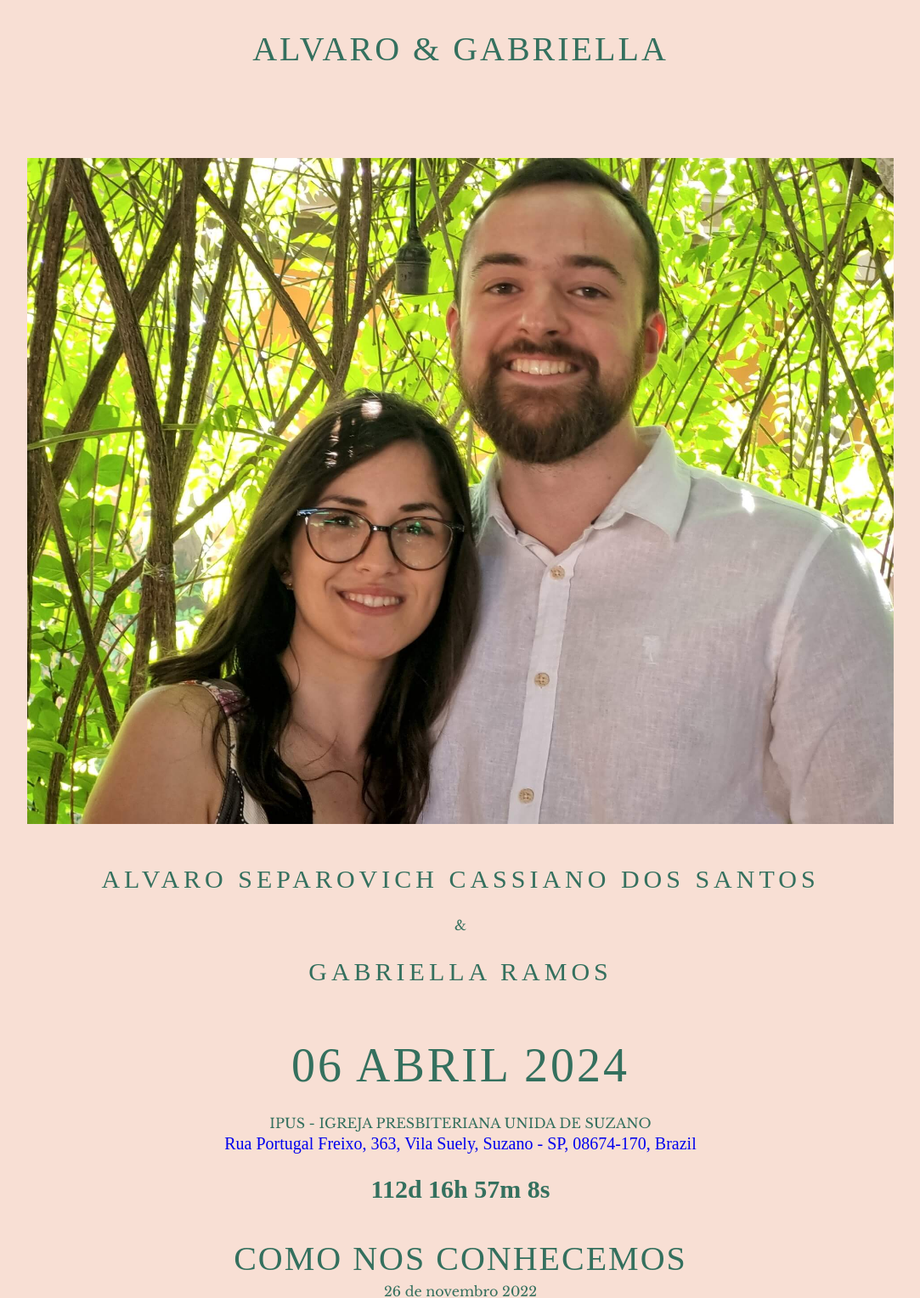
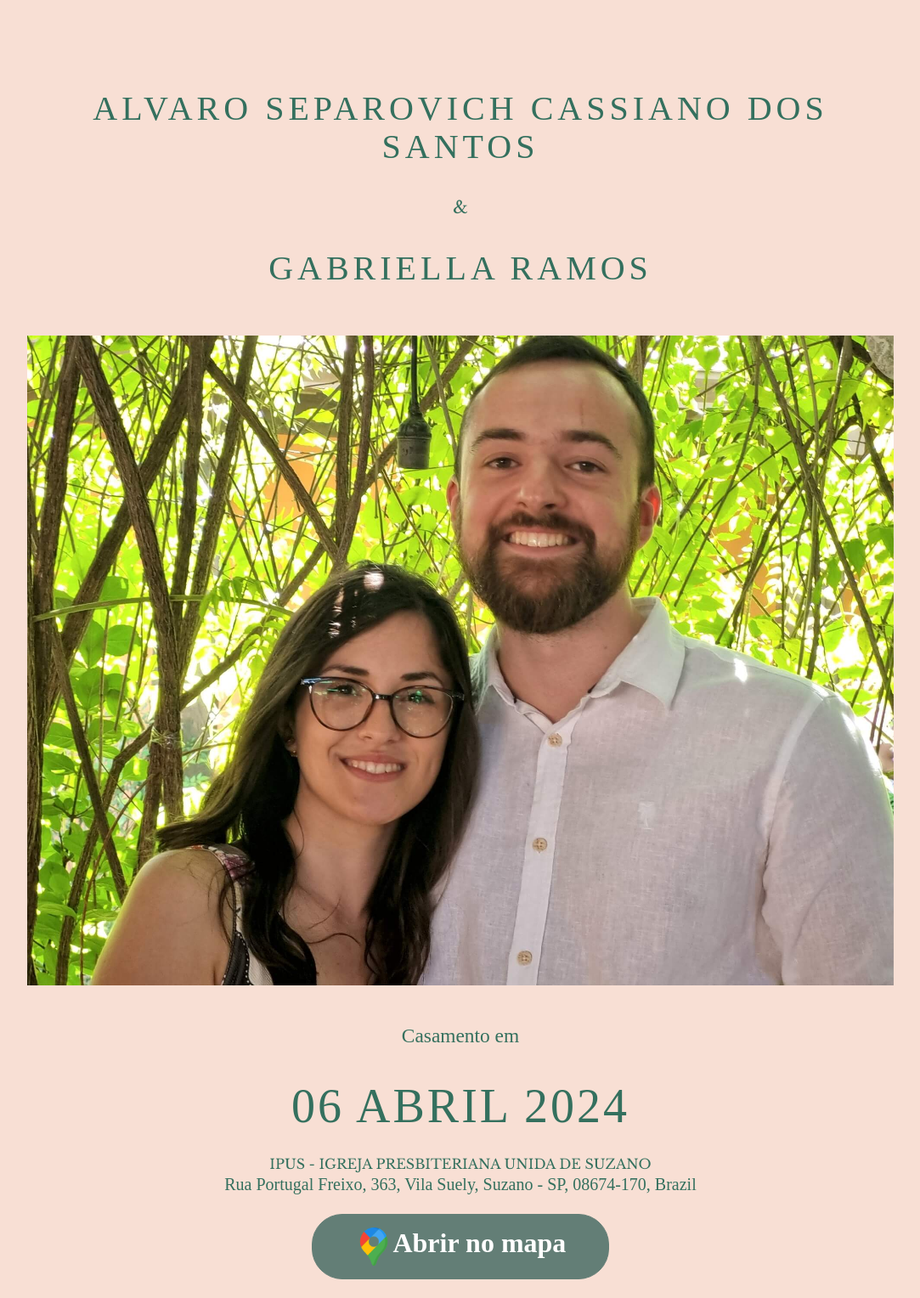
Before and after one commit to alvaroseparovich/wedding, a website: page index.html in a window 1280 px wide. Shown: the top 1528 px of the page at 85% size, without its empty margins (98-1181 px from the left). Drawn offline with Linux system fonts and the light colour scheme; a web font is replaced by a local one.

Commit message:
Upgrade on the aparence

```diff
--- a/index.html
+++ b/index.html
@@ -1,4 +1,5 @@
-<html lang="en"><head>
+<html lang="en">
+<head>
   <title>Alvaro &amp; Gabriella - 06 Abril 2024</title>
   <meta name="description" content="Site do nosso casamento - Alvaro Separovich e Gabriella Ramos ">
   <meta name="viewport" content="width=device-width, initial-scale=1.0">
@@ -74,6 +75,30 @@
   * {
     font-family: "EB Garamond";
   }
+  .max-smartphone {
+    height: auto;
+  }
+
+  button {
+    color: #ffffff;
+    background-color: #637E76;
+    font-size: 19px;
+    border: 1px solid #637E76;
+    border-radius: 36px;
+    padding: 15px 50px;
+    cursor: pointer;
+    display: inline-flex;
+    font-size: 1.6em;
+    font-weight: bold;
+  }
+  button img {
+    width: 1.4em;
+  }
+  button:hover {
+    color: #ffffff;
+    background-color: #C69774;
+    border-color: #C69774;
+  }
 </style>
 <style>
   .accordion {
@@ -105,18 +130,6 @@
 <body class="">
 
   <div id="public-v2" data-themekey="essenza" class="css-d3v9zr e74ib1q0" style="background-repeat:no-repeat;background-size:100% auto;background-attachment:inherit">
-<!--=============================================HEADER ==============================================
-  ------------------------------------------------- ----------------------------------------------
-  ===========================================================================================================
-  -->
-    <div class="css-or2dyt efxys352">
-      <div class="css-1mtfkup e9x23h80" style="margin-left: auto; margin-right: auto; z-index: 400;">
-        <h2 class="css-lnhrpw efxys350" style=" font-weight: 400; text-transform: uppercase; line-height: 1.5; letter-spacing: 3px; font-size: 40px;">
-Alvaro &amp; Gabriella</h2>
-      </div>
-    </div>
-
-
 
 <!--=========================================== CORPO DO SITE ============================================
 --------------------------------------------------------------------------------------------
@@ -124,49 +137,68 @@ Alvaro &amp; Gabriella</h2>
 -->
 <div class="css-vabva8 em3lr7s1"><div class="IcDisableChildrenOfContainer css-vc763q em3lr7s0"><div class="css-taqna2 e1ujlxa80"><div class="css-1dpmu71 e17no0m73"><div class="css-gnksum e1ol6c1n5">
 
+<!-- ========================================== NOME DO CASAL =========================================
+--------------------------------------------------------------------------------------------
+===========================================================================================================
+-->
+<h2 style="
+  font-weight: 400;
+  text-transform: uppercase;
+  line-height: 1.11;
+  letter-spacing: 5px;
+  font-size: 2em;
+  ">
+  Alvaro separovich Cassiano dos Santos
+</h2>
+
+<div style="
+  font-family: &quot;Libre Baskerville&quot;;
+  font-weight: 400;
+  text-transform: none;
+  line-height: 1.63;
+  letter-spacing: normal;
+  font-size: 16px;
+  font-size: 1em;">
+  &amp;
+</div>
+
+<h2 style="
+  font-weight: 400;
+  text-transform: uppercase;
+  line-height: 1.11;
+  letter-spacing: 5px;
+  font-size: 2em;">
+Gabriella Ramos
+</h2>
+<br>
 
 <!--=========================================== BANNER OF TRUTH ============================================
 --------------------------------------------------------------------------------------------
 ===========================================================================================================
 -->
 
-  <img src="/imgs/casal/casal.jpg" class="css-1exscpf elkal1d1">
+  <img src="/imgs/casal/casal.jpg" class="css-1exscpf elkal1d1 max-smartphone">
       <br><br>
 
-
-<!-- ========================================== NOME DO CASAL =========================================
---------------------------------------------------------------------------------------------
-===========================================================================================================
--->
-  <div class="css-3mks1f esrdw8g8">
-    <div class="css-x23uhb esrdw8g7">
-      <div class="css-12pv65i esrdw8g1">
-        <div class="css-e58mg4 esrdw8g5">
-          <h2 class="css-193juo5 esrdw8g0" style=" font-weight: 400; text-transform: uppercase; line-height: 1.11; letter-spacing: 5px;">
-Alvaro separovich Cassiano dos Santos</h2>
-        </div>
-        <div class="css-165p0iv esrdw8g3" style="font-family: &quot;Libre Baskerville&quot;; font-weight: 400; text-transform: none; line-height: 1.63; letter-spacing: normal; font-size: 16px;">
-          &amp;</div>
-        <div class="css-e58mg4 esrdw8g4">
-          <h2 class="css-193juo5 esrdw8g0" style=" font-weight: 400; text-transform: uppercase; line-height: 1.11; letter-spacing: 5px;">
-Gabriella Ramos</h2>
-        </div>
-      </div>
-    </div>
-  </div>
 
 <!--   ================================================= DATA E LOCAL ===========================================
 ===========================================================================================================
 -->
 
+<h3 style="font-weight: 300;">
+Casamento em </h3>
   <div class="e1ol6c1n3 css-5ael0v ei5ahdy5">
     <div class="css-xi606m ei5ahdy1">
-      <h3 class="css-gf341y epna9lj0" style=" font-weight: 400; text-transform: uppercase; line-height: 1.07; letter-spacing: 3px;">
-06 Abril 2024</h3>
+<h3 class="css-gf341y epna9lj0" style=" font-weight: 400; text-transform: uppercase; line-height: 1.07; letter-spacing: 3px;">
+  06 Abril 2024</h3>
       <div class="css-19v0ev7 ei5ahdy0" style="font-family: &quot;Libre Baskerville&quot;; font-weight: 400; text-transform: uppercase; line-height: 1.63; letter-spacing: normal; font-size: 16px;">
         IPUS - Igreja Presbiteriana Unida de Suzano
     </div>
-    <a href="https://maps.app.goo.gl/xZRpqVtKwB67gKkg9">Rua Portugal Freixo, 363, Vila Suely, Suzano - SP, 08674-170, Brazil</a></div>
+    Rua Portugal Freixo, 363, Vila Suely, Suzano - SP, 08674-170, Brazil
+  </div>
+  <br>
+    <a href="https://maps.app.goo.gl/xZRpqVtKwB67gKkg9" target="_blank"><button type="button" name="myButton"><img src="/static/google-maps.png"> Abrir no mapa </button></a>
+
     <div data-testid="WeddingCountdown">
       <h2 id="countdown"></h2>
     </div>
@@ -188,7 +220,7 @@ Como nos conhecemos</h3>
   </div>
   <div class="css-1i9nm5b etrpm3j2">
     <p class="css-0" style="font-family: &quot;Libre Baskerville&quot;; font-weight: 400; text-transform: none; line-height: 1.63; letter-spacing: normal; font-size: 16px;">
-sábado, show da Lorena Chaves.
+Sábado, show da Lorena Chaves.
 Ela o viu, logo pensou: "Será que é ele que é pra mim?"
 Ela disse pra si mesma: "É imporssivel ser assim".
 
@@ -196,9 +228,9 @@ Como você pode perceber, ela errou pra valer.
 
 Alguns dias depois, ela o seguiu no Instagram, mandou uma mensagem se apresentando, tinham amigos em comum, poderiam ter se conhecido antes, mas Deus já tinha o momento certo pra isso acontecer, pra que pudessem florescer.
 
-Foram dias de conversa, madrugadas a dentro.
-Depois, o primeiro encontro, o segundo, o terceiro, o quarto...
-Namoraram, noivaram e seguem trilhando a vida, rumo ao próximo passo... O casamento!</p>
+Foram alguns meses conversando online.
+Depois, o primeiro encontro, o segundo...
+14 de março 2023, sexta vez que se viram pessoalmente, começaram a namorar, noivaram e seguem trilhando rumo ao próximo passo... O casamento!</p>
   </div>
 </div>
 
@@ -244,6 +276,14 @@ Namoraram, noivaram e seguem trilhando a vida, rumo ao próximo passo... O casam
 -->
 <h3>PERGUNTAS FREQUENTES</h3>
 <div class="accordion">
+  <div class="accordion-item">
+    <div class="accordion-header" onclick="toggleAccordion(3.1)">Posso ir sem ser convidado?
+      <svg xmlns="http://www.w3.org/2000/svg" viewBox="0 0 24 24" width="15" height="15" fill="#34705e"><path d="M12 21l-12-18h24z"/></svg>
+  </div>
+    <div class="accordion-content" id="content3.1">
+      <p>Não.</p>
+    </div>
+  </div>
   <div class="accordion-item">
     <div class="accordion-header" onclick="toggleAccordion(4)">Posso levar um acompanhante?
       <svg xmlns="http://www.w3.org/2000/svg" viewBox="0 0 24 24" width="15" height="15" fill="#34705e"><path d="M12 21l-12-18h24z"/></svg>
```
Also changed, not shown: convidados.csv (+7 -8 lines), static/google-maps.png (added).
